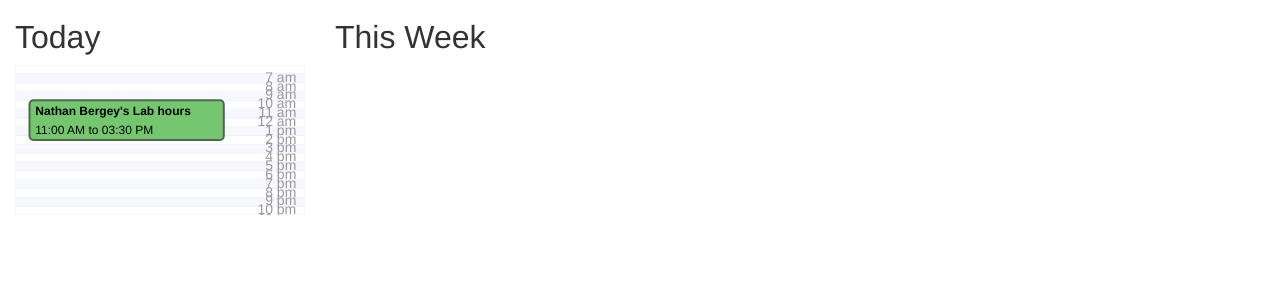
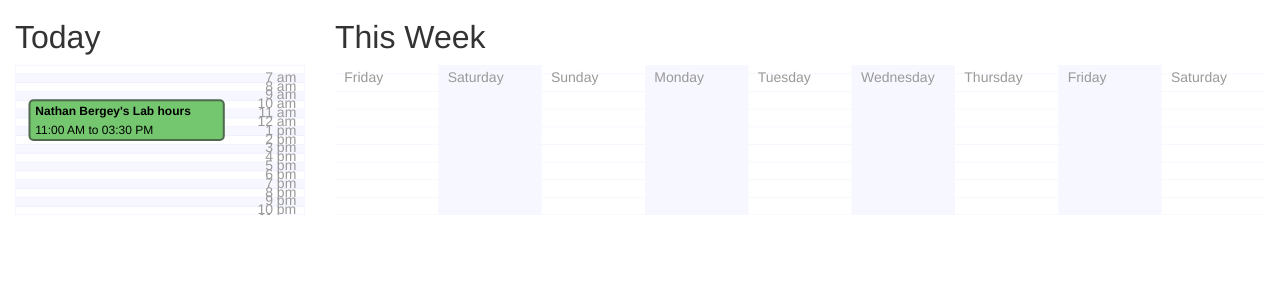
Before and after one commit to psu-epl/slideshow, a Flask app: page /draw in a window 1280 px wide. Shown: the top 300 px of the page. Run offline with Flask 2, Linux system fonts and the light colour scheme.

Commit message:
starting week event background grid

```diff
--- a/static/style.css
+++ b/static/style.css
@@ -42,3 +42,25 @@
 .event-label-time {
     baseline-shift: -2.8em;
     font-size: 12px;
+}
+
+.day {
+    fill: none;
+}
+
+.day:nth-child(even) {
+    fill: #f7f7ff;
+}
+
+.day-labels {
+    fill: #999;
+    baseline-shift: -1.2em;
+}
+
+.hourline {
+    stroke: none;
+}
+
+.hourline:nth-child(even) {
+    stroke: #f7f7ff;
+}
--- a/templates/events.html
+++ b/templates/events.html
@@ -20,7 +20,7 @@
     <div id="today">
     </div>
  </div>
- <div class="col-lg-7">
+ <div class="col-lg-9">
     <h2>This Week</h2>
     <div id="week">
     </div>
@@ -109,6 +109,70 @@
        });
 </script>
 
+<script>
+    var days = 9;
+    var dw = 100.0/days;
+    var begin_hour = 7;
+    var end_hour   = 24;
+    var hour_range = end_hour - begin_hour;
+    var hh = 100.0 / hour_range;
+
+    var now = new Date();
+    var today = now.getDay();
+    var weekday=new Array(7);
+    weekday[0]="Sunday";
+    weekday[1]="Monday";
+    weekday[2]="Tuesday";
+    weekday[3]="Wednesday";
+    weekday[4]="Thursday";
+    weekday[5]="Friday";
+    weekday[6]="Saturday";
+
+    console.log(weekday[today]);
+
+    // Create chart
+    var wsvg = d3.select("#week").append("svg")
+        .attr("width", "100%")
+        .attr("height", "100%")
+        .attr("class", "chart")
+        .append("g");
+
+    // Backgrond days
+    var dayr = wsvg.selectAll(".day").data(d3.range(days));
+    dayr.enter().append("rect")
+        .attr("class", "day")
+        .attr("width", dw+"%")
+        .attr("x", function (d) { return d*dw + "%"; })
+        .attr("height", "100%")
+        .attr("y", 0);
+
+    // Backgrond hours
+    var whours = wsvg.selectAll(".hourline").data(d3.range(hour_range));
+    whours.enter().append("line")
+        .attr("class", "hourline")
+        .attr("x1", 0)
+        .attr("x2", '100%')
+        .attr("y1", function (d) { return d*hh + hh + "%"; })
+        .attr("y2", function (d) { return d*hh + hh + "%"; });
+
+    // Backgrond labels
+    var wlabels = wsvg.selectAll(".day-labels").data(d3.range(days));
+    wlabels.enter().append("text")
+        .attr("class", "day-labels")
+        .attr("x", function (d) { return d*dw + 1 + "%"; })
+        .attr("y", 0)
+        .text(function (d) {
+            d = d + today + 1;
+            if (d < 7)
+                return weekday[d];
+            return weekday[d-7]
+        });
+
+
+
+
+</script>
+
 
 </body>
 </html>
```
